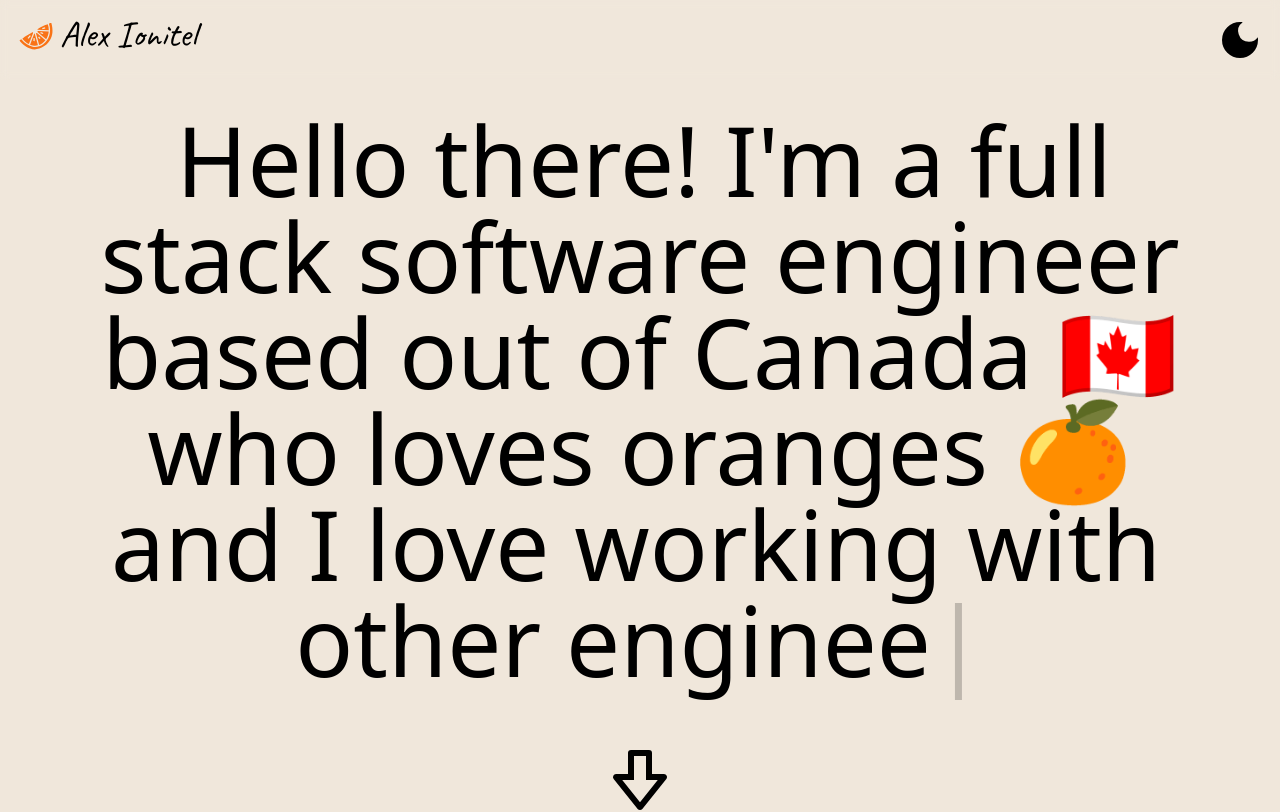
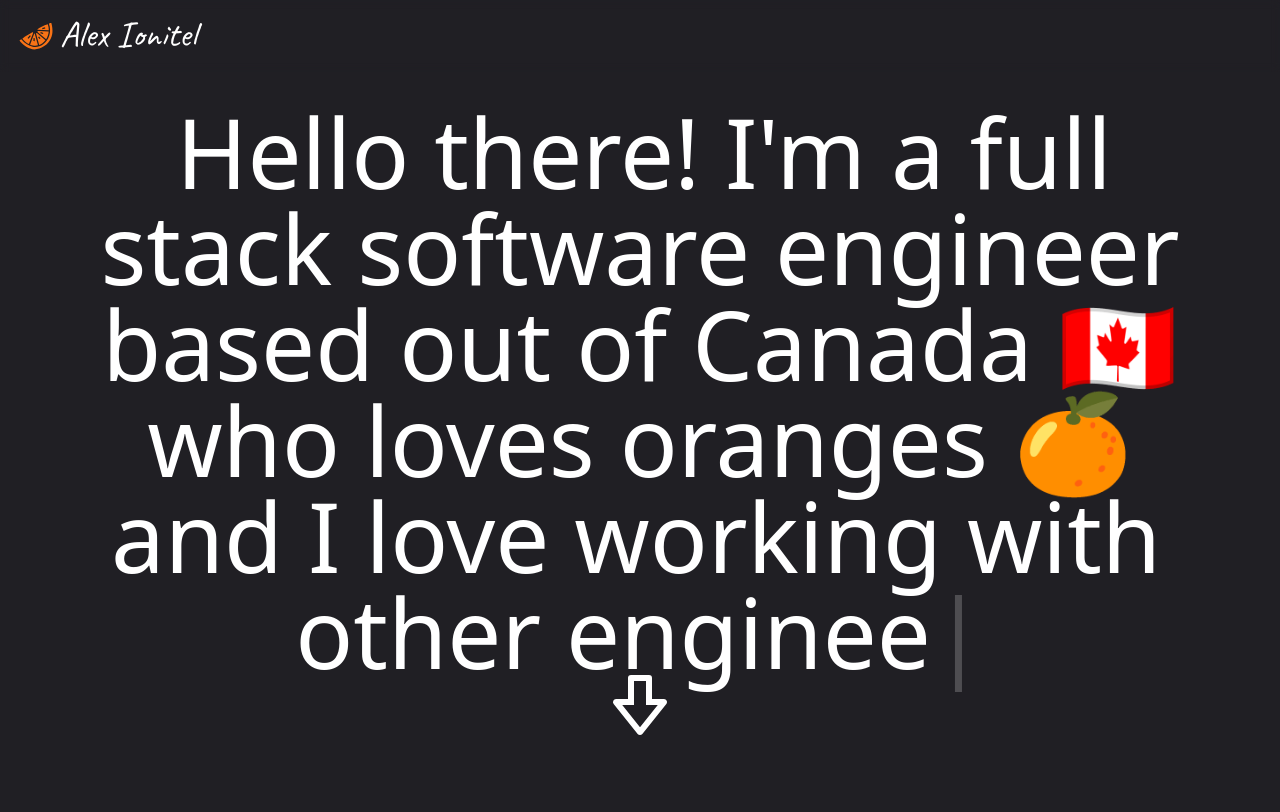
Before and after one commit to aionitel/portfolio-old-, a Next.js app: page / in a window 1280 px wide. Shown: the top 812 px of the page. Built offline with nearby package versions, Linux system fonts and the light colour scheme; a web font is replaced by a local one.

Commit message:
removed next-themes, made theme permenetely dark

```diff
--- a/components/layout/Footer.tsx
+++ b/components/footer/Footer.tsx
@@ -3,7 +3,7 @@ import { BsGithub, BsLinkedin } from 'react-icons/bs'
 
 const Footer: React.FC = () => {
   return (
-    <div className='border-t border-silverPink border-dotted h-32 flex-row text-center lg:flex lg:justify-between my-10 px-8'>
+    <div className='border-t border-dotted pt-10 flex-row text-center lg:flex lg:justify-between px-8'>
       <h1 className='mt-16 text-sm text-chartGray'>© 2023 Alex Ionitel</h1>
       <div className='flex text-4xl lg:mt-16 my-10 pb-20'>
         <a className='mx-3 hover:scale-110 transition-all duration-300' href='https://github.com/oranges0da' target='_blank' rel="noreferrer">
--- a/components/header/Header.tsx
+++ b/components/header/Header.tsx
@@ -1,5 +1,4 @@
 import React, { useState } from 'react'
-import ThemeSwitch from './ThemeSwitch';
 import { GiOrangeSlice } from 'react-icons/gi'
 
 const Header: React.FC = () => {
@@ -14,9 +13,6 @@ const Header: React.FC = () => {
         <GiOrangeSlice style={{ transform: hover ? 'rotate(360deg)' : '' }} className='text-orange-500 transition-all duration-500 m-1.5' />
         <h1 className='mt-0.5 font-caveat'>Alex Ionitel</h1>
       </div>
-      <div className='m-4'>
-        <ThemeSwitch />
-      </div>
     </div>
   )
 }
--- a/components/header/ThemeSwitch.tsx
+++ /dev/null
@@ -1,16 +0,0 @@
-import React from 'react'
-import { useTheme } from 'next-themes';
-import { MdDarkMode } from 'react-icons/md'
-import { BsSun } from 'react-icons/bs'
-
-const ThemeSwitch: React.FC = () => {
-  const { theme, setTheme } = useTheme(); // global theme state
-
-  return (
-    <div className='text-5xl hover:cursor-pointer transition-all duration-500 hover:scale-110'>
-      {theme === 'dark' ? <BsSun onClick={() => setTheme('light')} /> : <MdDarkMode onClick={() => {setTheme('dark')}} />}
-    </div>
-  )
-}
-
-export default ThemeSwitch;
--- a/components/layout/Layout.tsx
+++ b/components/layout/Layout.tsx
@@ -1,6 +1,6 @@
 import React from 'react'
 import Header from '../header/Header';
-import Footer from './Footer';
+import Footer from '../footer/Footer';
 
 interface LayoutProps {
   children: any
--- a/package.json
+++ b/package.json
@@ -14,7 +14,6 @@
     "@types/react-lottie": "^1.2.6",
     "framer-motion": "^7.5.3",
     "next": "12.3.1",
-    "next-themes": "^0.2.1",
     "react": "18.2.0",
     "react-dom": "18.2.0",
     "react-icons": "^4.4.0",
--- a/pages/_app.tsx
+++ b/pages/_app.tsx
@@ -1,21 +1,18 @@
 import '../styles/globals.css'
 import type { AppProps } from 'next/app'
 import Layout from '../components/layout/Layout';
-import { ThemeProvider } from 'next-themes'
 import Head from 'next/head';
 
 function App({ Component, pageProps }: AppProps) {
   return (
-    <>
+    <div className="text-white">
       <Head>
         <link rel="icon" href="favicon.png" />
       </Head>
-      <ThemeProvider>
-        <Layout>
-          <Component {...pageProps} />
-        </Layout>
-      </ThemeProvider>
-    </>
+      <Layout>
+        <Component {...pageProps} />
+      </Layout>
+    </div>
   )
 }
 
--- a/pages/index.tsx
+++ b/pages/index.tsx
@@ -13,7 +13,7 @@ const Home: NextPage = () => {
       </Head>
       <div className='h-screen'>
         <div
-          className='text-center flex my-8 h-3/4'
+          className='text-center flex my-8 lg:h-2/3 2xl:h-3/4'
         >
           <Typewriter />
         </div>
--- a/styles/globals.css
+++ b/styles/globals.css
@@ -9,10 +9,5 @@
 
 html,
 body {
-  background: #F0E7DB;
-}
-
-[data-theme='dark'],
-[data-theme='dark'] body {
   background: #201f24;
 }
--- a/tailwind.config.js
+++ b/tailwind.config.js
@@ -13,12 +13,11 @@ module.exports = {
         'caveat': ['Caveat']
       },
       colors: {
+        "background": "#201f24",
         'white': '#fff',
         'red': '#ff0000',
         'cyan': '#00ffff',
         'blue': '#1552F0',
-        'cream': '#F0E7DB',
-        'creamAgain': '#F1E9DE',
         'lead': '#201f24',
         'gray': '#171717',
         'lightgray': '#202020',
```
Also changed, not shown: 1 other file (tests, documents, lock files or other folders).
